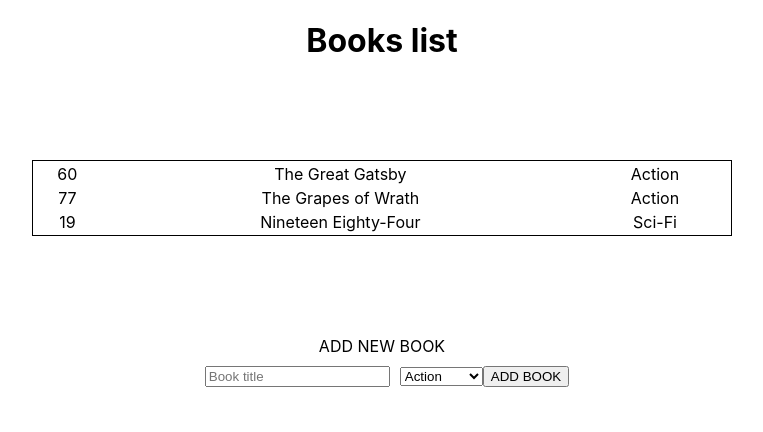
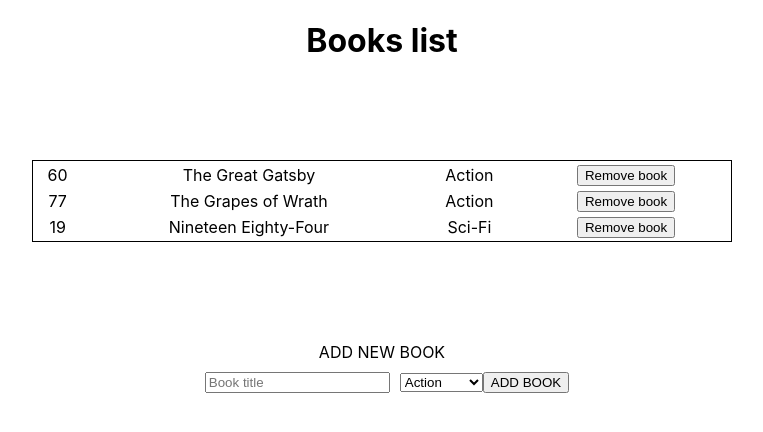
Before and after one commit to kvnlay/magic-bookstore, a React (Create React App) app: page / in a window 1280 px wide. Shown: the top 432 px of the page, without its empty margins (258-1021 px from the left). Built offline with nearby package versions, Linux system fonts and the light colour scheme.

Commit message:
Refactor Book fuction and books state

```diff
--- a/src/actions/index.js
+++ b/src/actions/index.js
@@ -3,9 +3,9 @@ const createBook = (payload) => ({
   payload,
 });
 
-const removeBook = (payload) => ({
+const removeBook = (id) => ({
   type: 'REMOVE_BOOK',
-  payload,
+  id,
 });
 
 export { createBook, removeBook };
--- a/src/components/Book.js
+++ b/src/components/Book.js
@@ -1,19 +1,35 @@
+/* eslint-disable react/jsx-filename-extension */
 import React from 'react';
 import PropTypes from 'prop-types';
 import '../App.css';
 
-const Book = ({ id, title, category }) => (
+const Book = (props) => {
+  const {
+    id, title, category, removeBook,
+  } = props;
+  return (
     <tr className="book">
       <td>{id}</td>
       <td>{title}</td>
       <td>{category}</td>
+      <td>
+        <button
+          className="remove"
+          type="button"
+          onClick={() => { removeBook(id); }}
+        >
+          Remove book
+        </button>
+      </td>
     </tr>
   );
+};
 
 Book.propTypes = {
-  id: PropTypes.string.isRequired,
+  id: PropTypes.number.isRequired,
   title: PropTypes.string.isRequired,
   category: PropTypes.string.isRequired,
+  removeBook: PropTypes.func.isRequired,
 };
 
 export default Book;
--- a/src/components/BooksForm.js
+++ b/src/components/BooksForm.js
@@ -48,7 +48,7 @@ class BooksForm extends React.Component {
 }
 
 BooksForm.propTypes = {
-  addBook: PropTypes.func.isRequired,
+  createBook: PropTypes.func.isRequired,
 };
 
 export default connect(null, { createBook })(BooksForm);
--- a/src/reducers/books.js
+++ b/src/reducers/books.js
@@ -21,17 +21,17 @@ const initialState = [
 const CREATE_BOOK = 'CREATE_BOOK';
 const REMOVE_BOOK = 'REMOVE_BOOK';
 
-export default (state = initialState, { type, payload }) => {
-  switch (type) {
+export default (state = initialState, action) => {
+  switch (action.type) {
     case CREATE_BOOK:
       return [
         ...state,
-        { ...payload, id: getRandom() },
+        { ...action.payload, id: getRandom() },
       ];
 
 
     case REMOVE_BOOK:
-      return state.filter((book) => payload.id !== book.id);
+      return state.filter((book) => action.id !== book.id);
     default:
       return state;
   }
```
Lines whose indentation alone changed are shown as unchanged.
